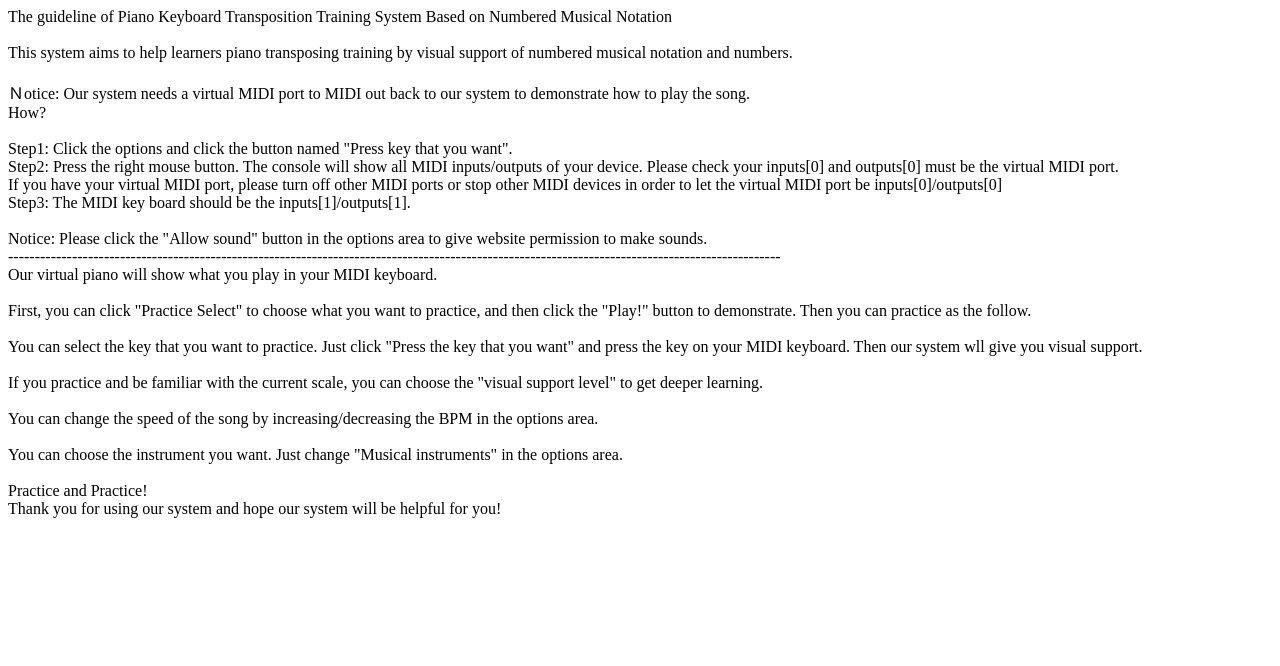
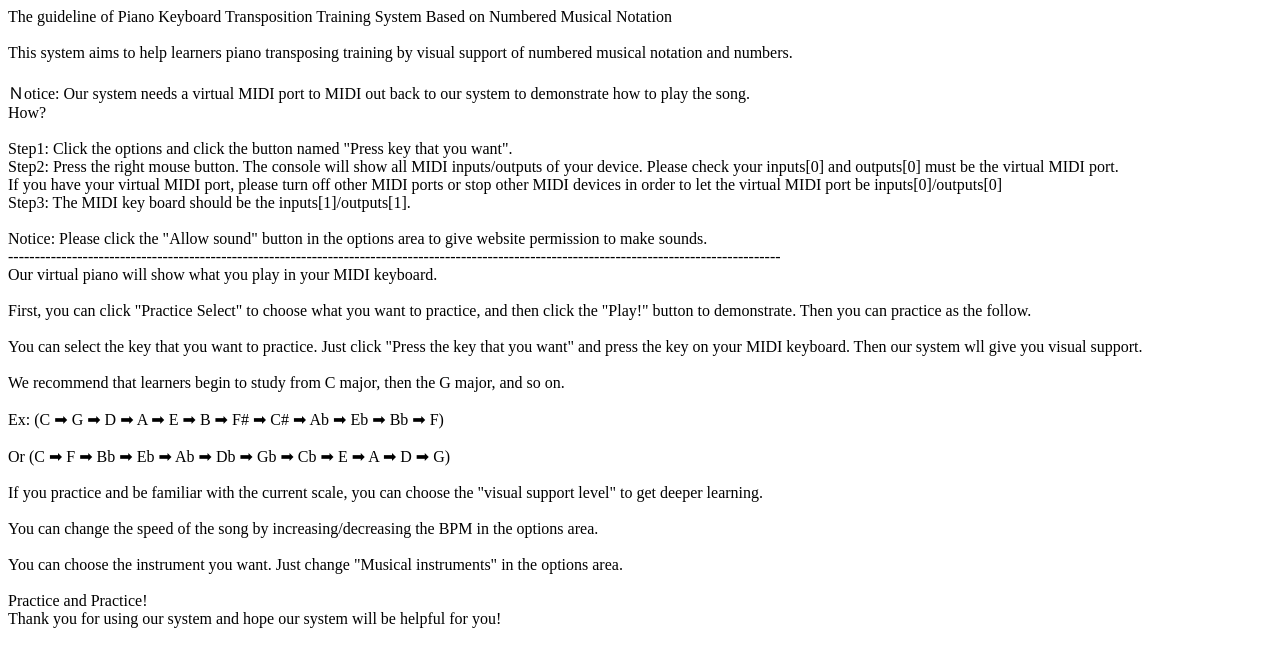
Before and after one commit to KaiChinYang/guideline, a plain HTML site: page index.html in a window 1280 px wide. Drawn offline with Linux system fonts and the light colour scheme.

Commit message:
Update index.html
give some suggestion

```diff
--- a/index.html
+++ b/index.html
@@ -41,6 +41,9 @@
     demonstrate. Then you can practice as the follow.</div><br />
   <div>You can select the key that you want to practice. Just click "Press the key that you want" and press the key on
     your MIDI keyboard. Then our system wll give you visual support.</div><br />
+  <div>We recommend that learners begin to study from C major, then the G major, and so on.</div><br />
+  <div>Ex: (C ➡ G ➡ D ➡ A ➡ E ➡ B ➡ F# ➡ C# ➡ Ab ➡ Eb ➡ Bb ➡ F) </div><br />
+  <div>Or  (C ➡ F ➡ Bb ➡ Eb ➡ Ab ➡ Db ➡ Gb ➡ Cb ➡ E ➡ A ➡ D ➡ G)</div><br />
   <div>If you practice and be familiar with the current scale, you can choose the "visual support level" to get deeper
     learning. </div><br />
   <div>You can change the speed of the song by increasing/decreasing the BPM in the options area.</div><br />
```
